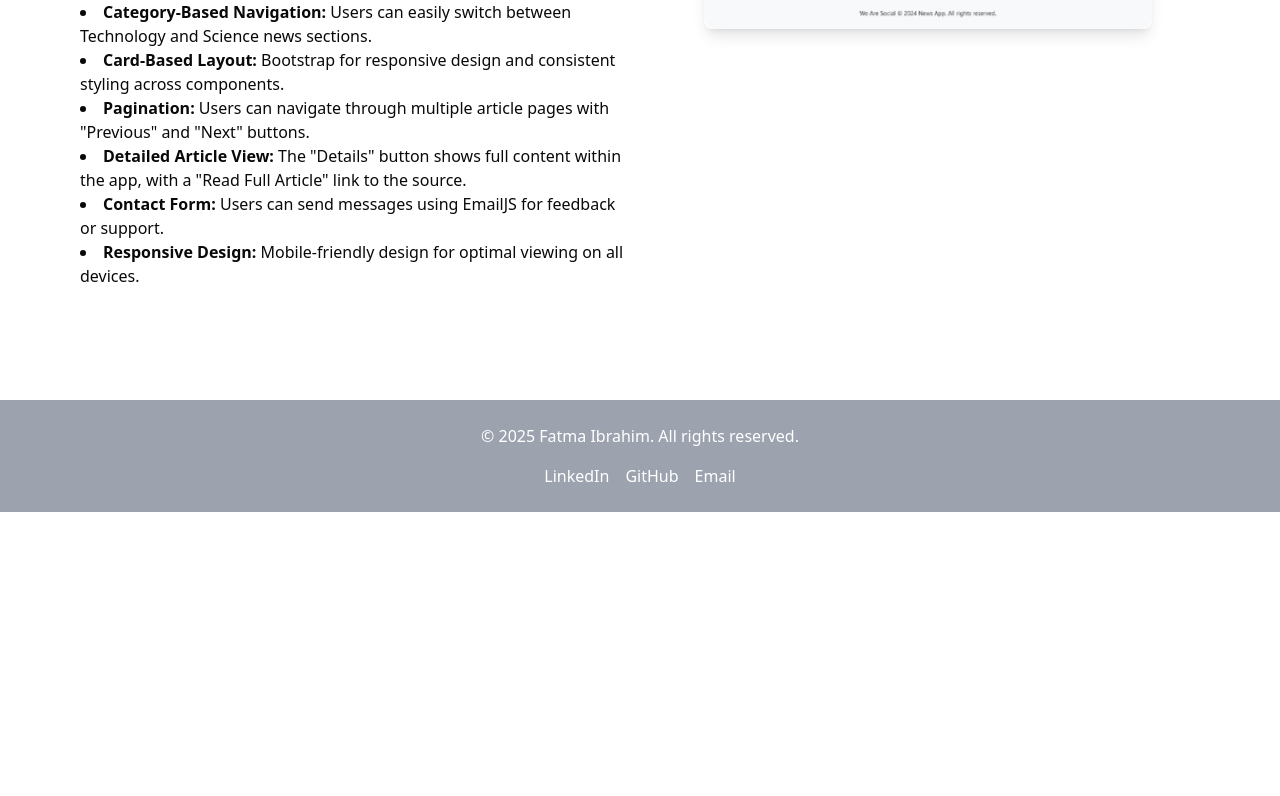
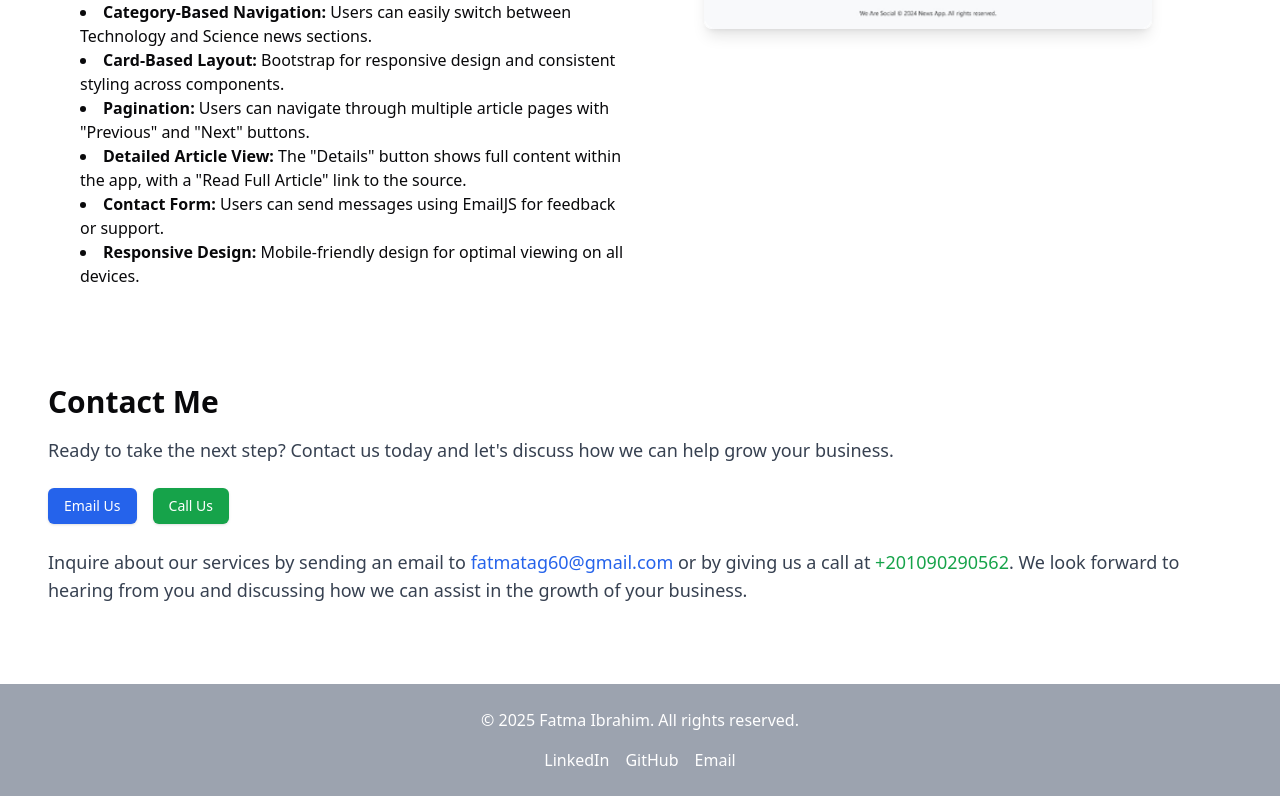
Before and after one commit to fatma-ibrahim/my-portfolio, a React (Vite) app: page / in a window 1280 px wide. Shown: the part 3816-4612 px from the top of the page. Before the commit the page ends 4328 px from the top, so only its background shows below. Built offline with nearby package versions, Linux system fonts and the light colour scheme.

Commit message:
Update Contact.jsx

```diff
--- a/src/components/pages/Contact.jsx
+++ b/src/components/pages/Contact.jsx
@@ -1,5 +1,42 @@
+import { Button } from "../ui/button";
+
 function Contact() {
-  return <></>;
+  return (
+    <>
+      <section id="contact" className="p-8">
+        <h2 className="text-3xl font-bold mb-4">Contact Me</h2>
+        <p className="text-lg text-gray-700 mb-6">
+          Ready to take the next step? Contact us today and let&apos;s discuss how we can help grow your business.
+        </p>
+
+        <div className="flex gap-4 mb-6">
+          <Button
+            asChild
+            className="bg-blue-600 hover:bg-blue-700 text-white"
+          >
+            <a href="mailto:fatmatag60@gmail.com">Email Us</a>
+          </Button>
+          <Button
+            asChild
+            className="bg-green-600 hover:bg-green-700 text-white"
+          >
+            <a href="tel:+201090290562">Call Us</a>
+          </Button>
+        </div>
+
+        <p className="text-lg text-gray-700">
+          Inquire about our services by sending an email to{" "}
+          <a href="mailto:fatmatag60@gmail.com" className="text-blue-600 hover:underline">
+            fatmatag60@gmail.com
+          </a>{" "}
+          or by giving us a call at{" "}
+          <a href="tel:+201090290562" className="text-green-600 hover:underline">
+            +201090290562
+          </a>. We look forward to hearing from you and discussing how we can assist in the growth of your business.
+        </p>
+      </section>
+    </>
+  );
 }
 
 export default Contact;
```
